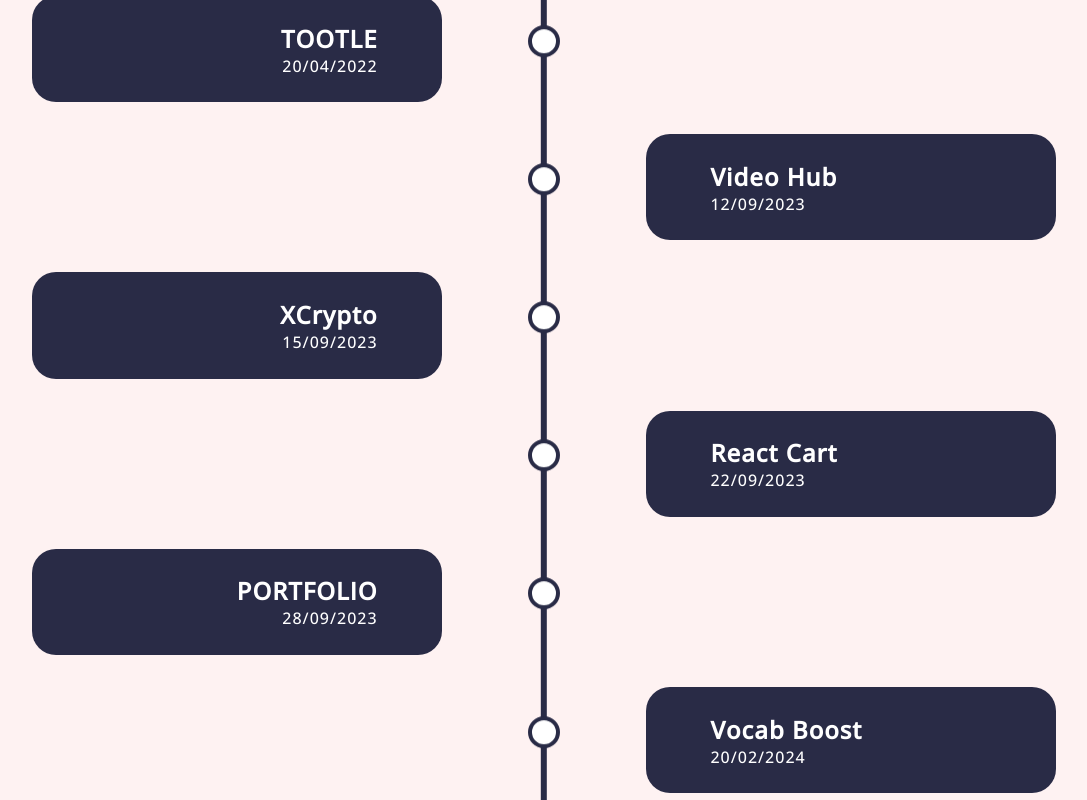
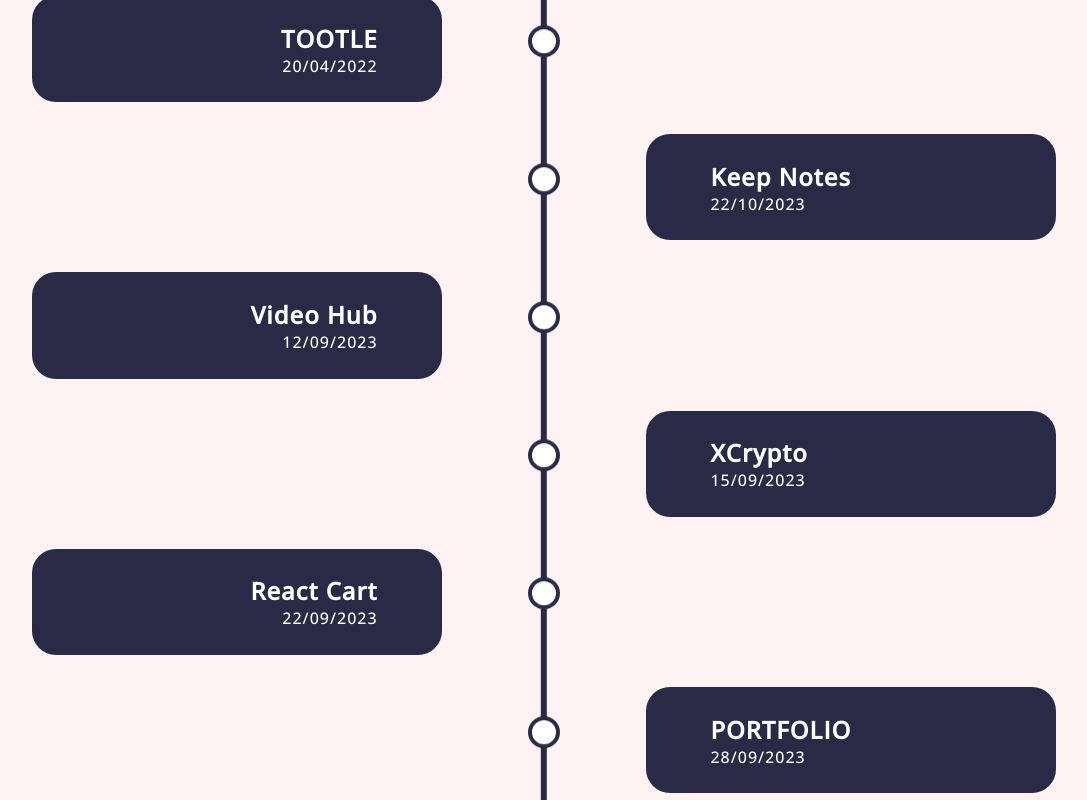
Before and after one commit to salim0986/saalim-portfolio, a React (Vite) app: page / in a window 1280 px wide. Shown: the part 1880-2680 px from the top of the page, without its empty margins (96-1183 px from the left). Built offline with nearby package versions, Linux system fonts and the light colour scheme.

Commit message:
Add "Keep Notes" Projects

```diff
--- a/src/assets/data.json
+++ b/src/assets/data.json
@@ -1,5 +1,12 @@
 {
   "projects": [
+    {
+      "date": "22/10/2023",
+      "title": "Keep Notes",
+      "description": "This is full stack web apps to take care of your personal notes. It is built usig MERN technologies and comes with a strong authentcation system.",
+      "url": "https://keep-notes-ylch.onrender.com",
+      "imgSrc": "https://cdn.pixabay.com/photo/2019/09/20/10/40/write-4491416_1280.jpg"
+    },
     {
       "date": "20/04/2022",
       "title": "Tootle",
--- a/src/components/Experience.jsx
+++ b/src/components/Experience.jsx
@@ -13,34 +13,41 @@ const Experience = () => {
         </div>
         <div
           className="evenDiv"
+          style={{ "::after": { animationDelay: "300ms" } }}
+        >
+          <h2>Keep Notes</h2>
+          <p>22/10/2023</p>
+        </div>
+        <div
+          className="oddDiv"
           style={{ "::after": { animationDelay: "100ms" } }}
         >
           <h2>Video Hub</h2>
           <p>12/09/2023</p>
         </div>
         <div
-          className="oddDiv"
+          className="evenDiv"
           style={{ "::after": { animationDelay: "300ms" } }}
         >
           <h2>XCrypto</h2>
           <p>15/09/2023</p>
         </div>
         <div
-          className="evenDiv"
+          className="oddDiv"
           style={{ "::after": { animationDelay: "500ms" } }}
         >
           <h2>React Cart</h2>
           <p>22/09/2023</p>
         </div>
         <div
-          className="oddDiv"
+          className="evenDiv"
           style={{ "::after": { animationDelay: "700ms" } }}
         >
           <h2>PORTFOLIO</h2>
           <p>28/09/2023</p>
         </div>
         <div
-          className="evenDiv"
+          className="oddDiv"
           style={{ "::after": { animationDelay: "100ms" } }}
         >
           <h2>Vocab Boost</h2>
```
